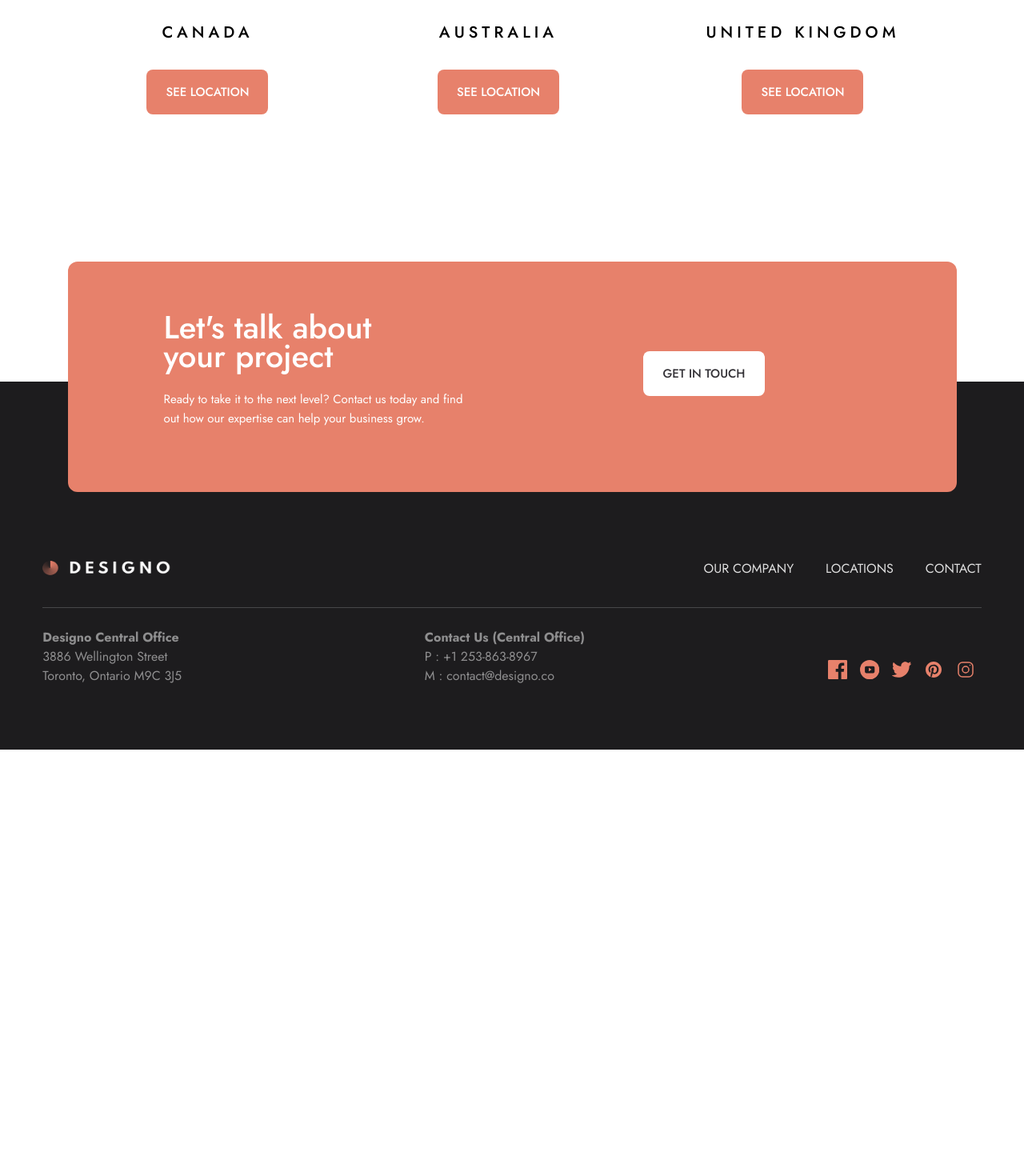
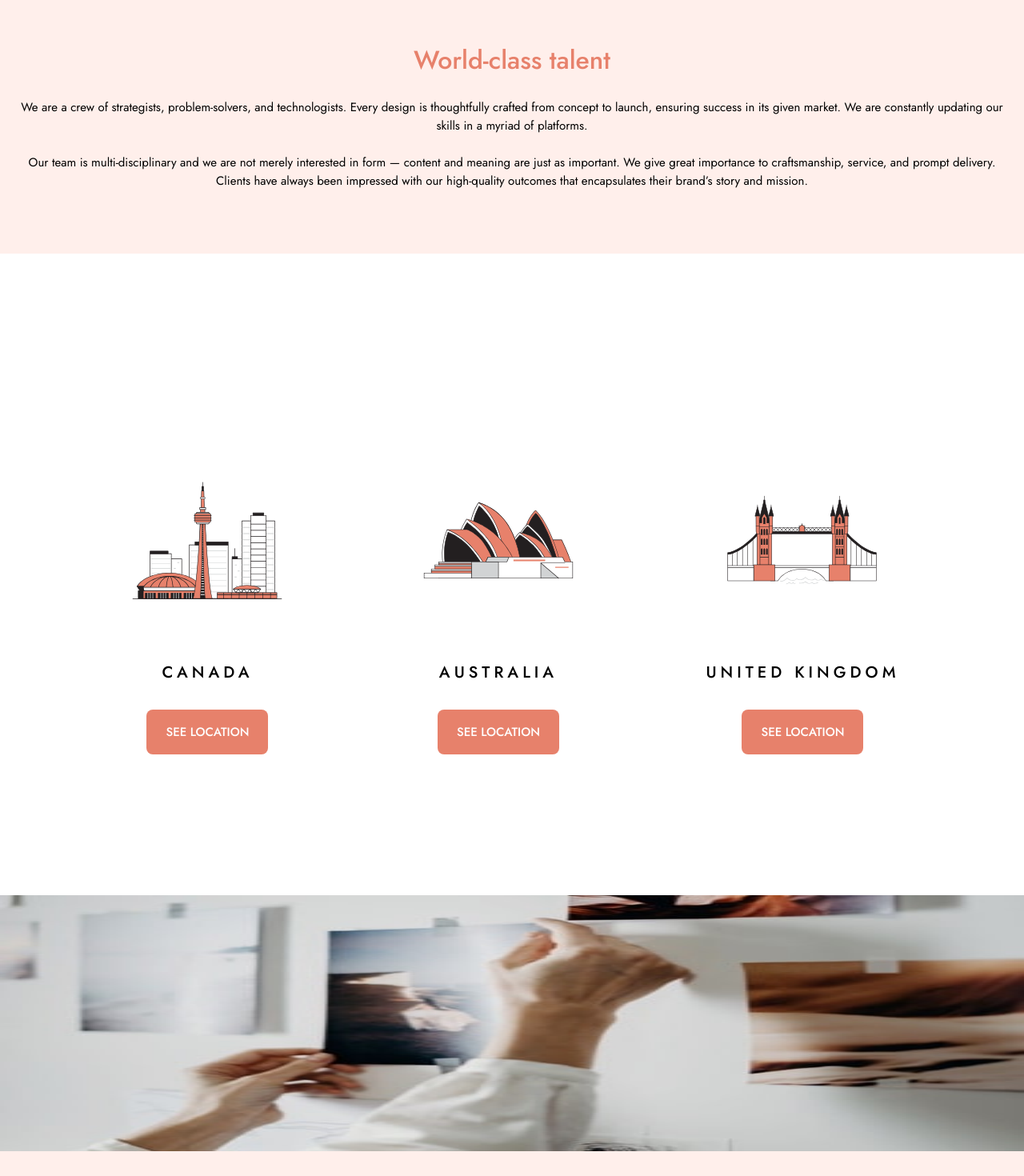
Before and after one commit to SebastienStordeur/Designo, a Next.js app: page /about in a window 1280 px wide. Shown: the part 1080-2550 px from the top of the page at 80% size. Before the commit the page ends 2017 px from the top, so only its background shows below. Built offline with nearby package versions, Linux system fonts and the light colour scheme.

Commit message:
about page integration

```diff
--- /dev/null
+++ b/components/About/AboutInfos.jsx
@@ -0,0 +1,30 @@
+import React from "react";
+import Image from "next/image";
+
+const AboutInfos = (props) => {
+  return (
+    <article
+      className={`w-full h-[800px] overflow-hidden ${props.className || ""}`}
+    >
+      <div className="relative w-full h-80">
+        <Image
+          src={props.image}
+          alt={props.title}
+          layout="fill"
+          priority={true}
+        />
+      </div>
+      <div className="w-full bg-light-peach bg-opacity-20 px-6 py-20 text-center">
+        <h2 className="text-peach text-[32px] font-medium">
+          World-class talent
+        </h2>
+        <div className="text-[15px] mt-6">
+          <p>{props.firstP}</p>
+          <p className="mt-6">{props.secondP}</p>
+        </div>
+      </div>
+    </article>
+  );
+};
+
+export default AboutInfos;
--- a/pages/about/index.js
+++ b/pages/about/index.js
@@ -5,8 +5,9 @@ import Header from "../../components/Header/Header";
 import Footer from "../../components/Footer/Footer";
 import DesignsHeader from "../../components/SubHeader/DesignsHeader";
 import Project from "../../components/WebDesign/Project/Project";
-import data from "../../data/data.json"
+import data from "../../data/data.json";
 import Country from "../../components/Locations/Countries/Country";
+import AboutInfos from "../../components/About/AboutInfos";
 /*
 import canada from "/../../public/assets/locations/desktop/image-map-canada.png" */
 
@@ -26,22 +27,29 @@ const AboutPage = () => {
         title="About Us"
         description="Founded in 2010, we are a creative agency that produces lasting results for our clients. We’ve partnered with many startups, corporations, and nonprofits alike to craft designs that make real impact. We’re always looking forward to creating brands, products, and digital experiences that connect with our clients’ audiences."
       />
-{/*       <Project
-        className="w-full"
-        data={{
-          className: "py-20",
-          image: "/assets/about/mobile/image-world-class-talent.jpg",
-          title: "World-class talent",
-          description:
-            "We are a crew of strategists, problem-solvers, and technologists. Every design is thoughtfully crafted from concept to launch, ensuring success in its given market. We are constantly updating our skills in a myriad of platforms. Our team is multi-disciplinary and we are not merely interested in form — content and meaning are just as important. We give great importance to craftsmanship, service, and prompt delivery. Clients have always been impressed with our high-quality outcomes that encapsulates their brand’s story and mission.",
-        }}
-      /> */}
-
+      <AboutInfos
+        image="/assets/about/mobile/image-world-class-talent.jpg"
+        title="World-class talent"
+        firstP="We are a crew of strategists, problem-solvers, and technologists. Every design is thoughtfully crafted from concept to launch, ensuring success in its given market. We are constantly updating our skills in a myriad of platforms."
+        secondP="Our team is multi-disciplinary and we are not
+          merely interested in form — content and meaning are just as important.
+          We give great importance to craftsmanship, service, and prompt
+          delivery. Clients have always been impressed with our high-quality
+          outcomes that encapsulates their brand’s story and mission."
+      />
       <section className="pt-[120px] lg:flex lg:justify-evenly">
-        {data.countries.map(country => {
-          return <Country country={country} key={country.id} />
+        {data.countries.map((country) => {
+          return <Country country={country} key={country.id} />;
         })}
       </section>
+      <AboutInfos
+      className="mt-32"
+        image="/assets/about/mobile/image-real-deal.jpg"
+        title="The real deal"
+        firstP="As strategic partners in our clients’ businesses, we are ready to take on any challenge as our own.
+        Solving real problems require empathy and collaboration, and we strive to bring a fresh perspective to every opportunity. We make design and technology more accessible and give you tools to measure success."
+        secondP="        We are visual storytellers in appealing and captivating ways. By combining business and marketing strategies, we inspire audiences to take action and drive real results."
+      />
       <Footer />
     </React.Fragment>
   );
```
